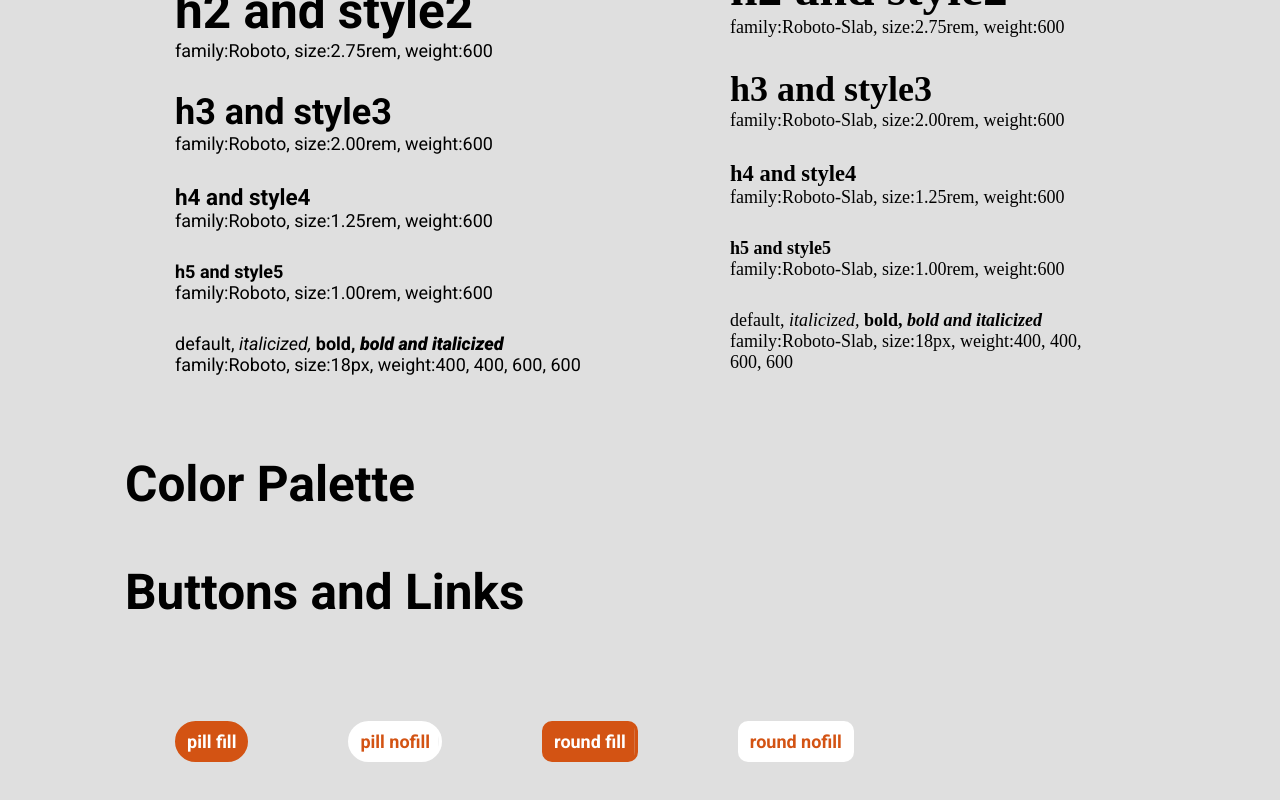
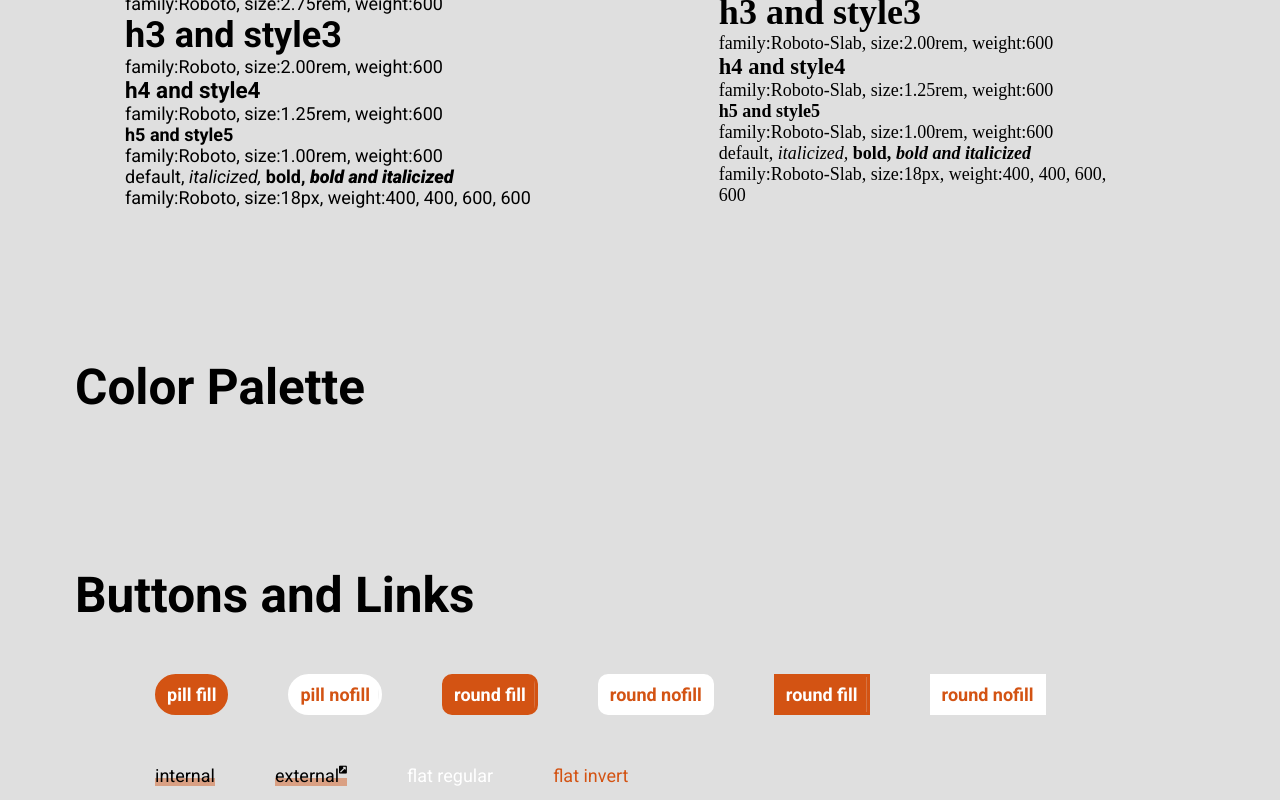
Before and after one commit to byjackli/lyrics, a React (Create React App) app: page /styleguide in a window 1280 px wide. Shown: the part 700-1500 px from the top of the page. Built offline with nearby package versions, Linux system fonts and the light colour scheme.

Commit message:
add links
- add styling and animation for links

#16 #19

```diff
--- a/src/components/Clicks.js
+++ b/src/components/Clicks.js
@@ -9,8 +9,20 @@ export function Button({ label, shape, color, ...rest }) {
 
 
 // Link -- In-Text, Highlighted
-export function Intext({href, label, ...rest}) {
+export function Intext({ href, label, flat, invert, ...rest }) {
     if (!href) { return null; }
+    if (flat) {
+        let type = "reg";
+
+        if (invert) {
+            type = "invert";
+        }
+        return (
+            <Link className={`flattext-${type}`} to={href} {...rest}>
+                {label}
+            </Link>
+        )
+    }
     if (href.startsWith("/") || href.startsWith(".") || href.startsWith("#")) {
         return (
             <Link className="intext" to={href} {...rest}>
--- a/src/pages/styleguide.js
+++ b/src/pages/styleguide.js
@@ -88,12 +88,22 @@ class Styleguide extends Component {
                 <section>
                     <h2>Color Palette</h2>
                 </section>
-                <section className="buttons-and-links">
+                <section className="clicks">
                     <h2>Buttons and Links</h2>
-                    <Button shape="pill" color="fill" label="pill fill" />
-                    <Button shape="pill" color="nofill" label="pill nofill" />
-                    <Button shape="round" color="fill" label="round fill" />
-                    <Button shape="round" color="nofill" label="round nofill" />
+                    <div>
+                        <Button shape="pill" color="fill" label="pill fill" />
+                        <Button shape="pill" color="nofill" label="pill nofill" />
+                        <Button shape="round" color="fill" label="round fill" />
+                        <Button shape="round" color="nofill" label="round nofill" />
+                        <Button shape="box" color="fill" label="round fill" />
+                        <Button shape="box" color="nofill" label="round nofill" />
+                    </div>
+                    <div>
+                        <Intext href="/styleguide" label="internal" />
+                        <Intext href="https://www.instagram.com/byjackli" label="external" />
+                        <Intext flat={true} href="/styleguide" label="flat regular" />
+                        <Intext flat={true} invert={true} href="https://www.instagram.com/byjackli" label="flat invert" />
+                    </div>
                 </section>
                 <section className="cards-and-slots">
                     <h2>Cards and Slots</h2>
--- a/src/styles/mainstyle.css
+++ b/src/styles/mainstyle.css
@@ -17,7 +17,7 @@
 :root {
   /* color */
   --BrandL: #D35313;     /* Apple Red byjackli   - Brand identity color suitable for background, header text, and error messages. */
-  --BrandS: #B5263780;   /* Apple Red byjackli   - Suitable for in-text link decoration and inactive inpit fields. */
+  --BrandS: #D3531373;   /* Apple Red byjackli   - Suitable for in-text link decoration and inactive inpit fields. */
 
   --DarkL: #000000;    /* Skid Black byjackli  - Suitable for any text and backgrounds. This is the default 'dark-mode'. */
   --DarkM: #000000A6;  /* Dark Black byjackli  - Suitable for overalys, tagged texts, drop shadows, help messages, and error messages. */
@@ -28,11 +28,11 @@
   --LightS: #FFFFFFBF; /* Clean White byjackli - Suitable for overlays */
 
   /* height */
-  --navheight: 107px;
+  --navheight: 20px;
 
   /* duration */
-  --in: .1s;
-  --out: .3s;
+  --in: .25s;
+  --out: .5s;
 }
 
 
@@ -187,8 +187,8 @@ input[type="submit"] {
   width: fit-content;
   border: 3px solid var(--BrandL);
   padding: 7px 9px;
-  background-image: linear-gradient( to top, var(--BrandL) 50%, var(--LightL) 50%);
-  background-size: 100% 200%;
+  background-image: linear-gradient( to top, var(--BrandL) 25%, var(--LightL) 25% 50%, var(--BrandL) 50% 75%, var(--LightL) 75%);
+  background-size: 100% 400%;
   background-repeat: repeat-x;
   background-position: 100% 100%;
 
@@ -217,7 +217,7 @@ input[type="submit"] {
 nav .active {
   outline: none;
   color: var(--BrandL);
-  background-position: 100% -0%;
+  background-position: 100% 0%;
   transition: all var(--in);
 }
 /* Active (on-click) animation */
@@ -240,7 +240,7 @@ nav .active {
 .button-box-nofill,
 .button-pill-nofill,
 .button-round-nofill {
-  background-image: linear-gradient( to top, var(--LightL) 50%, var(--BrandL) 50%);
+  background-image: linear-gradient( to top, var(--LightL) 25%, var(--BrandL) 25% 50%, var(--LightL) 50% 75%, var(--BrandL) 75%);
   border-color: var(--LightL);
   color: var(--BrandL);
 }
@@ -256,20 +256,32 @@ a:link, a:visited {
   transition: all var(--out);
   z-index: 1;
 }
-.intext {
+.intext, .flattext-reg, .flattext-invert {
   background-image: linear-gradient( to right, var(--BrandS) 50%, var(--BrandL) 50%);
   background-size: 200% 8px;
   background-repeat: repeat-x;
   background-position: 200% 100%;
   transition: all var(--out);
 }
-.intext:hover, .intext:hover *, .intext:focus, .intext:focus * {
+.flattext-reg, .flattext-invert {
+  background-image: linear-gradient( to right, var(--BrandS) 50%, var(--BrandL) 50%);
+  background-size: 200% 0px;
+  color: var(--BrandL);
+}
+.flattext-reg {
+  color: var(--LightL);
+}
+.intext:hover, .intext:focus,
+.intext:hover *, .intext:focus *,
+.flattext-reg:hover, .flattext-reg:focus,
+.flattext-invert:hover, .flattext-invert:focus {
   outline: none;
   color: var(--LightL);
   background-size: 200% 100%;
   background-position: 100% 100%;
   transition: all var(--in);
 }
+.intext:active { color: var(--DarkS); }
 .intext .fas { width: fit-content; display: inline; }
 .intext:link:hover::after, .intext:link:focus::after {
   height: 1.5em;
@@ -653,11 +665,19 @@ main.project .gallery .card {
 
 /* ========= 98 STYLEGUIDE ========= */
 main.styleguide { background-color: #DFDFDF !important; }
-main.styleguide section { margin: 50px !important; }
+main.styleguide section { margin-bottom: 150px !important; }
 main.styleguide section>* { margin: 50px !important; }
+
+/* Typography */
 main.styleguide section.typography>div>div:last-of-type { margin-left: 100px; }
 main.styleguide section.typography>div>div:last-of-type * { font-family: "Roboto-Slab"; }
-main.styleguide section.typography>div>div>div { margin: 30px 0; }
+main.styleguide section.typography>div>div>div { margin-right: 30px; }
+
+/* Clicks */
+main.styleguide section.clicks>div a {
+  margin: 0 30px;
+}
+
 main.styleguide section>h2:first-of-type,
 main.styleguide nav,
 main.styleguide .compact-navbar,
```
